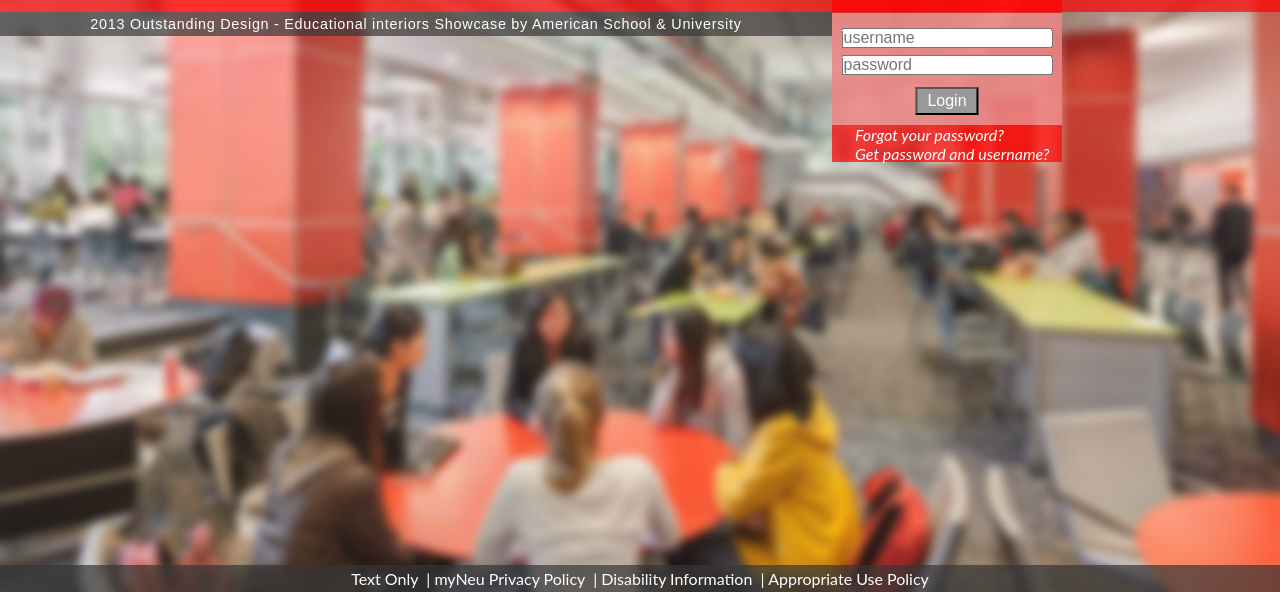
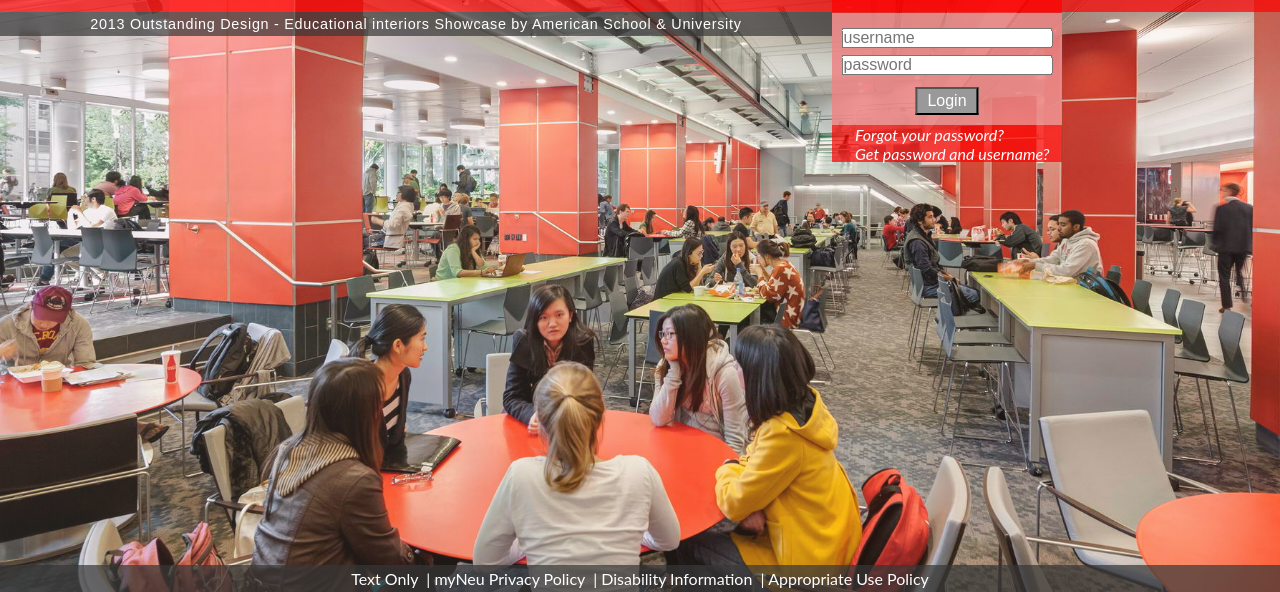
Before and after one commit to agsdtm7/myneu-alternative-landing-page, a plain HTML site: page index.html in a window 1280 px wide. Shown: the part 208-800 px from the top of the page. Drawn offline with Linux system fonts and the light colour scheme.

Commit message:
updated background

```diff
--- a/css/style.css
+++ b/css/style.css
@@ -20,7 +20,7 @@ body{
     to right bottom,
      rgba(225, 225, 225, 0.2),
       rgba(225, 140, 90, 0.1)),
-      url(../img/currycenterblur.jpg);
+      url(../img/currycenter.jpg);
 
     background-size: cover;
     background-position: top;
```
